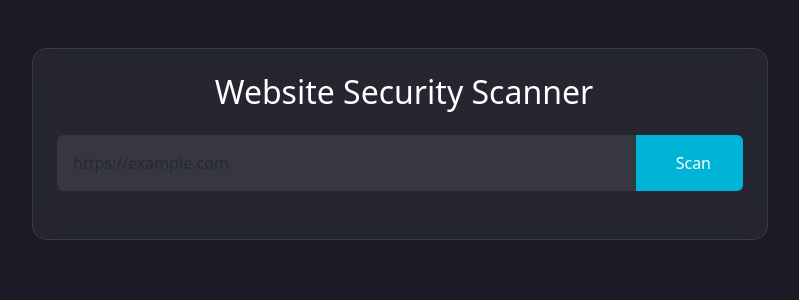
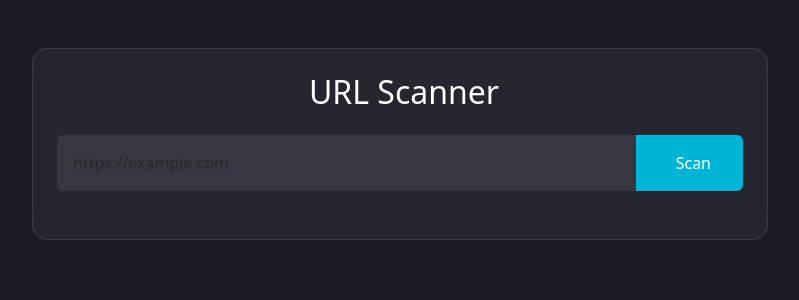
Before and after one commit to babypandaX/SecureScan-Pro, a FastAPI app: page / in a window 1280 px wide. Shown: the part 56-356 px from the top of the page, without its empty margins (240-1039 px from the left). Run offline with FastAPI, Linux system fonts and the light colour scheme.

Commit message:
Update index.html

```diff
--- a/templates/index.html
+++ b/templates/index.html
@@ -26,7 +26,7 @@
             <div class="col-lg-8">
                 <div class="glass-card p-4">
                     <h2 class="text-center mb-4">
-                        <i class="fas fa-search me-2"></i>Website Security Scanner
+                        <i class="fas fa-search me-2"></i>URL Scanner
                     </h2>
 
                     <form id="scanForm">
```
